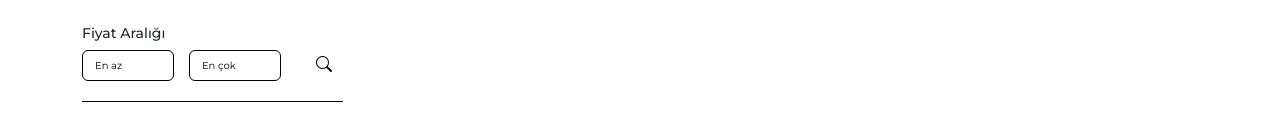
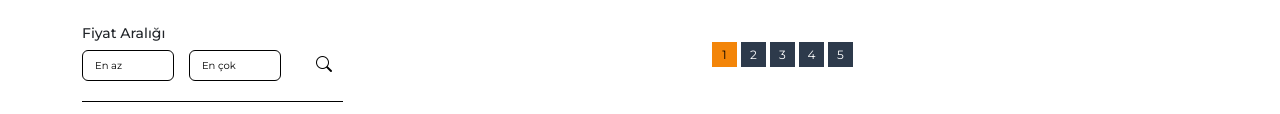
Before and after one commit to rifatrahvali/ecommerce, a plain HTML site: page product-list.html in a window 1280 px wide. Shown: the part 686-800 px from the top of the page. Drawn offline with nearby package versions, Linux system fonts and the light colour scheme; a web font is replaced by a local one.

Commit message:
product-list sayfasının tasarımı yapıldı

```diff
--- a/assets/css/style.css
+++ b/assets/css/style.css
@@ -621,3 +621,22 @@ main{
     padding-left: 12px;
     padding-right: 3px;
 }
+
+/* pagination */
+.pagination li.active a,
+.pagination li a:hover{
+    background-color:#f38509;
+    color: black;
+}
+.pagination li a{
+    background-color: #2d3a4b;
+    color: white;
+    margin: 0 2px;
+    height: 25px;
+    line-height: 25px;
+    width: 25px;
+    text-align: center;
+    font-size: 12px;
+    position: relative;
+    float: left;
+}
--- a/product-list.html
+++ b/product-list.html
@@ -418,7 +418,7 @@
                         </div>
                     </div>
                     <!-- Sağ Taraf -->
-                    <div class="col-md-9">
+                    <div class="col-md-9 px-4">
                         <div class="row quick-filter">
                             <div class="col-12 product-list-info">
                                 <div class="row">
@@ -678,6 +678,18 @@
                                 </div>
                             </div>
                         </div>
+
+                        <!-- Pagination -->
+                        <div class="col-md-12 d-flex justify-content-center">
+                            <ul class="pagination">
+                                <li class="active"><a href="">1</a></li>
+                                <li class=""><a href="">2</a></li>
+                                <li class=""><a href="">3</a></li>
+                                <li class=""><a href="">4</a></li>
+                                <li class=""><a href="">5</a></li>
+                            </ul>
+                        </div>
+
                     </div>
                 </div>
             </form>
@@ -685,7 +697,7 @@
     </main>
 
 
-    <!-- Pagination -->
+
 
     <!-- footer -->
     <footer class="position-relative">
```
